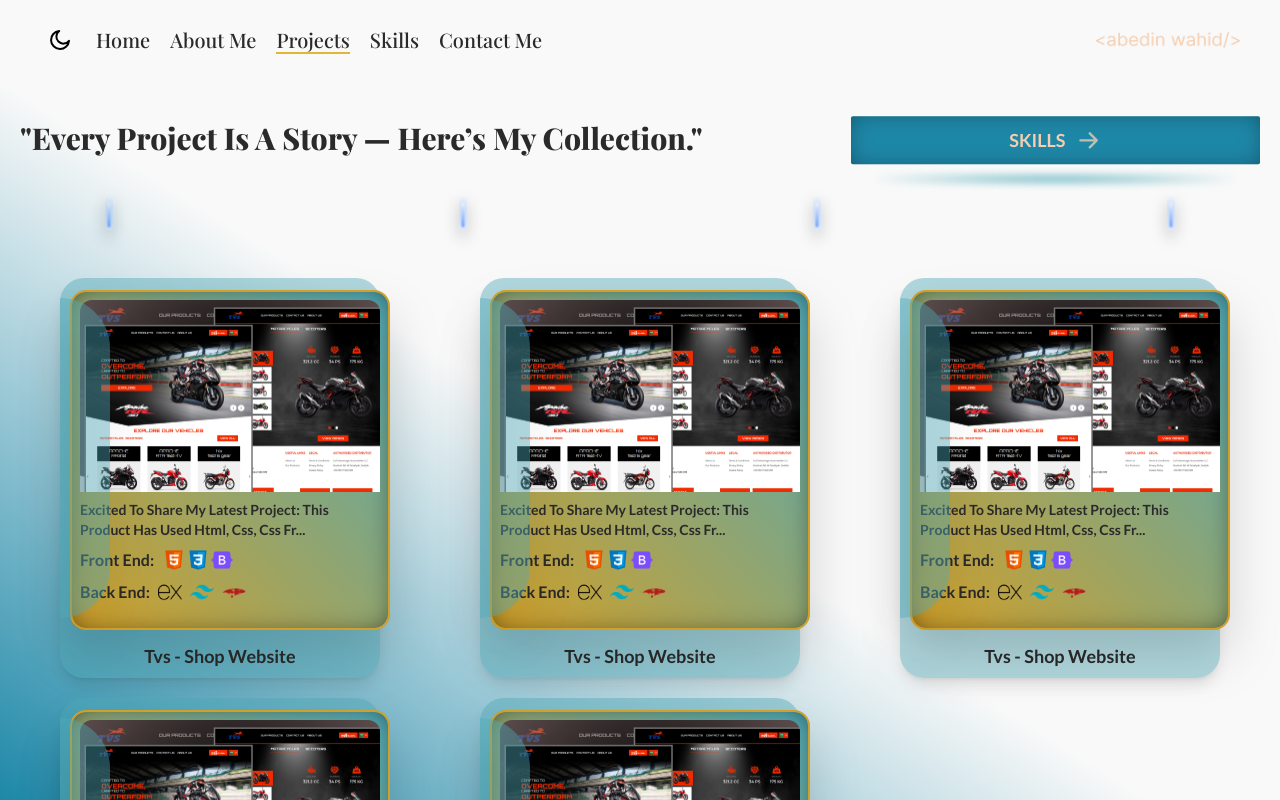
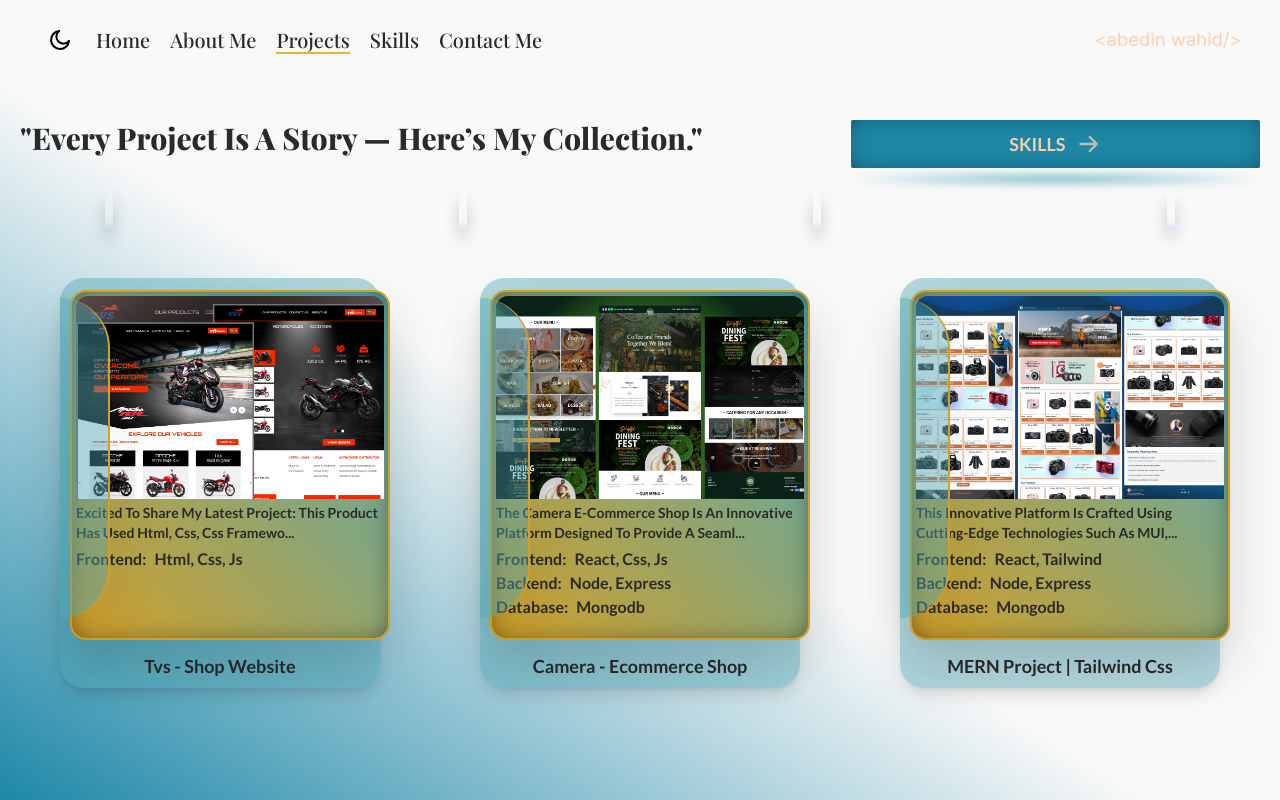
Before and after one commit to abedinwahid9/my-portfolio, a Next.js app: page /projects in a window 1280 px wide. Built offline with nearby package versions, Linux system fonts and the light colour scheme.

Commit message:
project some update

```diff
--- a/src/app/(home)/loading.tsx
+++ /dev/null
@@ -1,5 +0,0 @@
-const Loading = () => {
-  return <div>loading.........</div>;
-};
-
-export default Loading;
--- a/src/app/(home)/skills/page.tsx
+++ b/src/app/(home)/skills/page.tsx
@@ -128,10 +128,6 @@ const page = () => {
         </div>
         <div className="md:py-8 py-5 grid lg:grid-cols-4 md:grid-cols-2 grid-cols-1 gap-4">
           <CertificationCard />
-          <CertificationCard />
-          <CertificationCard />
-          <CertificationCard />
-          <CertificationCard />
         </div>
       </section>
     </div>
--- a/src/app/components/Loading.tsx
+++ b/src/app/components/Loading.tsx
@@ -1,6 +1,6 @@
 "use client";
-
 import { useEffect, useState, ReactNode } from "react";
+import { motion } from "framer-motion";
 
 interface LayoutProps {
   children: ReactNode;
@@ -12,13 +12,128 @@ const Loading = ({ children }: LayoutProps) => {
   useEffect(() => {
     const timer = setTimeout(() => {
       setIsLoading(false);
-    }, 2000); // 5 seconds
+    }, 4000); // 5 seconds
 
     return () => clearTimeout(timer);
   }, []);
 
+  const pathVariants = {
+    hidden: {
+      pathLength: 0,
+    },
+    visible: {
+      pathLength: 1,
+      transition: {
+        duration: 4,
+      },
+    },
+  };
+
   return (
-    <>{isLoading ? <p className="white">Loading......</p> : <>{children}</>}</>
+    <>
+      {isLoading ? (
+        <div className="w-full min-h-full flex justify-center items-center">
+          <svg
+            id="Layer_1"
+            data-name="Layer 1"
+            xmlns="http://www.w3.org/2000/svg"
+            viewBox="0 0 279.47 33.95"
+            className="md:w-[650px] w-72 h-44 stroke-blue-500"
+          >
+            <motion.path
+              variants={pathVariants}
+              initial="hidden"
+              animate="visible"
+              d="M39.59,164.71v8H37V180H27.91V160.62c0-3.75,1-6.66,3.07-8.74s4.93-3.11,8.63-3.11,6.22.94,7.93,2.82,2.56,4.79,2.56,8.72V180H41V160.91a5.12,5.12,0,0,0-.42-2.47,1.63,1.63,0,0,0-1.52-.7c-1.42,0-2.12,1.06-2.12,3.17v3.8Z"
+              transform="translate(-27.41 -147.31)"
+              className="fill-none stroke-current stroke-2"
+            />
+            <motion.path
+              variants={pathVariants}
+              initial="hidden"
+              animate="visible"
+              d="M62.83,149.53v18.24q0,4.44,3.19,4.44a3.17,3.17,0,0,0,2.31-.93,3,3,0,0,0,1-2.24,3.19,3.19,0,0,0-.89-2.29,2.93,2.93,0,0,0-2.19-.93,3.87,3.87,0,0,0-2.1.81v-9.2c1-.09,1.73-.13,2.23-.13a11,11,0,0,1,8.07,3.39,11.2,11.2,0,0,1,3.36,8.17,11.07,11.07,0,0,1-3.41,8.24,11.89,11.89,0,0,1-13.27,2.25,11,11,0,0,1-3.92-2.94,12.57,12.57,0,0,1-2.68-8.33V149.53Z"
+              transform="translate(-27.41 -147.31)"
+              className="fill-none stroke-current stroke-2"
+            />
+            <motion.path
+              variants={pathVariants}
+              initial="hidden"
+              animate="visible"
+              d="M103.3,170.22H90.65a6,6,0,0,1-.3-1.76,6.12,6.12,0,0,1,.41-2.19H95a2.63,2.63,0,0,0-2.79-2.48,3.06,3.06,0,0,0-2.55,1.33,5.62,5.62,0,0,0-1,3.41,5.94,5.94,0,0,0,.95,3.5,2.92,2.92,0,0,0,2.49,1.34,3.33,3.33,0,0,0,2.41-1.25l4.75,5.71a11.61,11.61,0,0,1-7.38,2.62,11.39,11.39,0,0,1-8.33-3.33,11.75,11.75,0,0,1,0-16.5A11.46,11.46,0,0,1,92,157.25a11.24,11.24,0,0,1,11.43,11.41Q103.39,169.16,103.3,170.22Z"
+              transform="translate(-27.41 -147.31)"
+              className="fill-none stroke-current stroke-2"
+            />
+            <motion.path
+              variants={pathVariants}
+              initial="hidden"
+              animate="visible"
+              d="M120.47,149.53h8.35v18.55a12.57,12.57,0,0,1-2.68,8.33,11,11,0,0,1-3.92,2.94A11.89,11.89,0,0,1,109,177.1a11,11,0,0,1-3.41-8.22,11.23,11.23,0,0,1,3.39-8.15,10.91,10.91,0,0,1,8-3.43c.5,0,1.24,0,2.24.13v9.2a3.33,3.33,0,0,0-2.06-.81,3,3,0,0,0-2.22,1,3.16,3.16,0,0,0-.92,2.29,3,3,0,0,0,1,2.22,3.18,3.18,0,0,0,2.3.93q3.21,0,3.21-4.44Z"
+              transform="translate(-27.41 -147.31)"
+              className="fill-none stroke-current stroke-2"
+            />
+            <motion.path
+              variants={pathVariants}
+              initial="hidden"
+              animate="visible"
+              d="M141.57,157.74V180h-8.35V157.74Zm-4.16-9.93a4.13,4.13,0,0,1,2.94,1.19,3.79,3.79,0,0,1,1.24,2.83,3.75,3.75,0,0,1-1.17,2.85,4.59,4.59,0,0,1-6,0,3.75,3.75,0,0,1-1.17-2.85,3.79,3.79,0,0,1,1.24-2.83A4.09,4.09,0,0,1,137.41,147.81Z"
+              transform="translate(-27.41 -147.31)"
+              className="fill-none stroke-current stroke-2"
+            />
+            <motion.path
+              variants={pathVariants}
+              initial="hidden"
+              animate="visible"
+              d="M166.32,180H158V167.43c0-1.28-.52-1.92-1.58-1.92s-1.56.64-1.56,1.92V180h-8.35V167.59a10.17,10.17,0,0,1,2.88-7.34,10,10,0,0,1,14.71.48c1.5,1.81,2.25,4.31,2.25,7.53Z"
+              transform="translate(-27.41 -147.31)"
+              className="fill-none stroke-current stroke-2"
+            />
+            <motion.path
+              variants={pathVariants}
+              initial="hidden"
+              animate="visible"
+              d="M214.88,149.53v21.94a9.31,9.31,0,0,1-2.48,6.7,8.46,8.46,0,0,1-6.41,2.59,7.93,7.93,0,0,1-7.23-4.31,10.21,10.21,0,0,1-3.3,3.32,8.81,8.81,0,0,1-4.36,1,7.76,7.76,0,0,1-6.29-2.59c-1.46-1.73-2.19-4.21-2.19-7.46V149.53h9.06v19.82a5,5,0,0,0,.24,1.94.94.94,0,0,0,1,.47c.89,0,1.34-.75,1.34-2.25v-20h9.06v19.82a4.81,4.81,0,0,0,.25,1.92,1,1,0,0,0,1,.49c.89,0,1.33-.8,1.33-2.41V149.53Z"
+              transform="translate(-27.41 -147.31)"
+              className="fill-none stroke-current stroke-2"
+            />
+            <motion.path
+              variants={pathVariants}
+              initial="hidden"
+              animate="visible"
+              d="M232.11,171.65v8.64a10.89,10.89,0,0,1-1.87.18,11.48,11.48,0,0,1-8.38-3.3,11.64,11.64,0,0,1,8.26-19.87q5.41,0,8.52,3.16c2.08,2.1,3.12,5,3.12,8.62V180h-8.35V169.69a4.33,4.33,0,0,0-.86-2.82,2.85,2.85,0,0,0-2.31-1.05,3.28,3.28,0,0,0-3.24,3.24,3.15,3.15,0,0,0,.87,2.28,3,3,0,0,0,2.21.89A3.74,3.74,0,0,0,232.11,171.65Z"
+              transform="translate(-27.41 -147.31)"
+              className="fill-none stroke-current stroke-2"
+            />
+            <motion.path
+              variants={pathVariants}
+              initial="hidden"
+              animate="visible"
+              d="M255,149.53v9.31a7.19,7.19,0,0,1,4.24-1.54,6.2,6.2,0,0,1,5.1,2.32,9.65,9.65,0,0,1,1.89,6.27V180h-8.35V168.24a4.08,4.08,0,0,0-.3-1.92,1.26,1.26,0,0,0-1.17-.5c-.94,0-1.41.7-1.41,2.08V180h-8.35V149.53Z"
+              transform="translate(-27.41 -147.31)"
+              className="fill-none stroke-current stroke-2"
+            />
+            <motion.path
+              variants={pathVariants}
+              initial="hidden"
+              animate="visible"
+              d="M279.42,157.74V180h-8.35V157.74Zm-4.16-9.93A4.13,4.13,0,0,1,278.2,149a3.79,3.79,0,0,1,1.24,2.83,3.75,3.75,0,0,1-1.17,2.85,4.59,4.59,0,0,1-6,0,3.75,3.75,0,0,1-1.17-2.85,3.79,3.79,0,0,1,1.24-2.83A4.09,4.09,0,0,1,275.26,147.81Z"
+              transform="translate(-27.41 -147.31)"
+              className="fill-none stroke-current stroke-2"
+            />
+            <motion.path
+              variants={pathVariants}
+              initial="hidden"
+              animate="visible"
+              d="M298,149.53h8.34v18.55a12.62,12.62,0,0,1-2.67,8.33,11.1,11.1,0,0,1-3.92,2.94,11.89,11.89,0,0,1-13.27-2.25,11,11,0,0,1-3.42-8.22,11.23,11.23,0,0,1,3.39-8.15,10.91,10.91,0,0,1,8-3.43c.49,0,1.23,0,2.23.13v9.2a3.31,3.31,0,0,0-2.05-.81,3,3,0,0,0-2.22,1,3.17,3.17,0,0,0-.93,2.29,3,3,0,0,0,1,2.22,3.19,3.19,0,0,0,2.3.93c2.14,0,3.22-1.48,3.22-4.44Z"
+              transform="translate(-27.41 -147.31)"
+              className="fill-none stroke-current stroke-2"
+            />
+          </svg>
+        </div>
+      ) : (
+        <>{children}</>
+      )}
+    </>
   );
 };
 
--- a/src/app/components/project/Project.tsx
+++ b/src/app/components/project/Project.tsx
@@ -3,8 +3,48 @@ import AnimeDivider from "../share/AnimeDivider";
 import ProjectCard from "../share/ProjectCard";
 import Title from "../share/Title";
 import ArrowSvgAni from "../svg/ArrowSvgAni";
+import demo from "@/assets/demo.png";
+import demo1 from "@/assets/demo1.png";
+import demo2 from "@/assets/demo2.png";
 
 const Project = () => {
+  const projects = [
+    {
+      id: 1,
+      title: "tvs - shop website",
+      image: [demo],
+      description:
+        "Excited to share my latest project: This product has used Html, Css, Css framework Tailwind css, Vanilla javascript. This website fully responsive tablet and mobile screen",
+      skill: {
+        frontend: ["html", "css", "js"],
+      },
+    },
+    {
+      id: 2,
+      title: "Camera - Ecommerce shop",
+      image: [demo1],
+      description:
+        "The Camera E-commerce Shop is an innovative platform designed to provide a seamless experience for buyers, sellers, and administrators. This feature-rich e-commerce solution specializes in cameras and accessories, ensuring efficiency and scalability.",
+      skill: {
+        frontend: ["react", "css", "js"],
+        backend: ["node", "express"],
+        database: ["mongodb"],
+      },
+    },
+    {
+      id: 3,
+      title: "MERN project | Tailwind Css",
+      image: [demo2],
+      description:
+        "This innovative platform is crafted using cutting-edge technologies such as MUI, React, Node.js, Express, and MongoDB. Our goal is to provide a seamless and user-friendly experience for individuals seeking their dream homes.",
+      skill: {
+        frontend: ["react", "tailwind"],
+        backend: ["node", "express"],
+        database: ["mongodb"],
+      },
+    },
+  ];
+
   return (
     <div className=" py-10 md:px-5 px-3">
       <div className="flex md:flex-row flex-col gap-3">
@@ -31,11 +71,13 @@ const Project = () => {
         <AnimeDivider />
       </div>
       <div className="grid lg:grid-cols-3 md:grid-cols-2 grid-cols-1 gap-5 justify-center items-center py-10 place-items-center">
-        <ProjectCard />
-        <ProjectCard />
-        <ProjectCard />
-        <ProjectCard />
-        <ProjectCard />
+        {projects?.map((project) => {
+          return (
+            <div key={project.id}>
+              <ProjectCard project={project} />
+            </div>
+          );
+        })}
       </div>
     </div>
   );
--- a/src/app/components/share/ProjectCard.tsx
+++ b/src/app/components/share/ProjectCard.tsx
@@ -1,26 +1,28 @@
 "use client";
 import { motion } from "framer-motion";
-import Image from "next/image";
+import Image, { StaticImageData } from "next/image";
 import React, { useState } from "react";
-import demo from "@/assets/demo.png";
-import html from "../../../../public/icons/icons8-html-480.png";
-import css from "../../../../public/icons/icons8-css3-480.png";
-import bootstrap from "../../../../public/icons/icons8-bootstrap-480.png";
-import express from "../../../../public/icons/icons8-express-js-500.png";
-import tailwind from "../../../../public/icons/icons8-tailwindcss-480.png";
-import mongoose from "../../../../public/icons/icons8-mongoose-480.png";
 
-const ProjectCard: React.FC = () => {
+// Define the PROJECTCARD interface
+interface PROJECTCARD {
+  id: number;
+  title: string;
+  image: StaticImageData[]; // Array of images
+  description: string;
+  skill: {
+    frontend?: string[];
+    backend?: string[];
+    database?: string[];
+  }; // Changed from array to single object
+}
+
+// Define the ProjectCard component with correct props
+const ProjectCard: React.FC<{ project: PROJECTCARD }> = ({ project }) => {
   const [hover, setHover] = useState<boolean>(false);
 
-  const description: string = `   Excited to share my latest project: This product has used Html, Css,
-            Css framework Tailwind css, Vanilla javascript. This website fully
-            responsive tablet and mobile screen`;
-
   const cardVariants = {
-    // default: { x: 10, zIndex: 1 },
     start: {
-      x: [10, 52, 10], // Moves right on hover
+      x: [10, 50, 10], // Moves right on hover
       transition: {
         duration: 1,
         ease: "easeIn",
@@ -39,94 +41,56 @@ const ProjectCard: React.FC = () => {
 
   return (
     <motion.div
-      onHoverStart={() => {
-        setHover(true);
-      }}
-      onHoverEnd={() => {
-        setHover(false);
-      }}
-      className="w-[320px] h-[400px]   rounded-3xl bg-[#50aab86e] relative z-0 shadow-lg "
+      onHoverStart={() => setHover(true)}
+      onHoverEnd={() => setHover(false)}
+      className="w-[320px] h-[410px] rounded-3xl bg-[#50aab86e] relative z-0 shadow-lg"
     >
       {/* Card right bar */}
-      <div className="md:w-[50px] h-[320px] w-[40px]  bg-[#50aab86e] absolute top-5 left-0 z-40 rounded-r-full drop-shadow-2xl"></div>
-      {/* main card */}
+      <div className="md:w-[50px] h-[320px] w-[40px] bg-[#50aab86e] absolute top-5 left-0 z-40 border-dr-link border-r-2 rounded-r-full drop-shadow-2xl"></div>
+
+      {/* Main Card */}
       <motion.div
         variants={cardVariants}
-        // initial="default"
         animate={hover ? "start" : "animate"}
-        className=" h-[340px] w-[320px]
-     bg-gradient-to-bl from-lg-button to-dr-link  backdrop-blur-3xl
- border-dr-link border-2
- absolute p-2 top-3  rounded-2xl drop-shadow-2xl shadow-[inset_0px_0px_32px_-15px_rgba(0,_0,_0,_5)]"
+        className="h-[350px] w-[320px] bg-gradient-to-bl from-lg-button to-dr-link backdrop-blur-3xl border-dr-link border-2 absolute p-1 top-3 rounded-2xl drop-shadow-2xl shadow-[inset_0px_0px_32px_-15px_rgba(0,_0,_0,_5)]"
       >
-        <Image
-          className="w-full h-3/5 object-cover  rounded-t-xl overflow-hidden"
-          src={demo}
-          alt="demo"
-          width={0}
-          height={0}
-        />
-        <div className="pt-2 flex flex-col gap-2">
+        {/* Project Image */}
+        {project.image.length > 0 && (
+          <Image
+            className="w-full h-3/5 object-cover rounded-t-xl overflow-hidden"
+            src={project.image[0]} // Use first image dynamically
+            alt={project.title}
+            width={0}
+            height={0}
+            sizes="100vw"
+          />
+        )}
+
+        {/* Project Description */}
+        <div className="pt-1 flex flex-col">
           <p className="text-dr-text font-semibold text-sm capitalize">
-            {description?.slice(0, 90)}...
+            {project.description.slice(0, 80)}...
           </p>
-          <p className="text-dr-text font-bold text-base capitalize flex items-center gap-2">
-            <span>front end:</span>{" "}
-            <div className="flex">
-              <Image
-                className="w-6 h-6"
-                src={html}
-                alt="html"
-                width={0}
-                height={0}
-              />
-              <Image
-                className="w-6 h-6"
-                src={css}
-                alt="html"
-                width={0}
-                height={0}
-              />
-              <Image
-                className="w-6 h-6"
-                src={bootstrap}
-                alt="html"
-                width={0}
-                height={0}
-              />
-            </div>
-          </p>
-          <p className="text-dr-text font-bold text-base capitalize flex items-center gap-2">
-            <span>back end:</span>
-            <div className="flex gap-2">
-              <Image
-                className="w-6 h-6"
-                src={express}
-                alt="html"
-                width={0}
-                height={0}
-              />
-              <Image
-                className="w-6 h-6"
-                src={tailwind}
-                alt="html"
-                width={0}
-                height={0}
-              />
-              <Image
-                className="w-6 h-6"
-                src={mongoose}
-                alt="html"
-                width={0}
-                height={0}
-              />
-            </div>
-          </p>
+
+          {/* Dynamic Skill Rendering */}
+          <div className="py-1">
+            {Object.entries(project.skill).map(([key, skills], index) => (
+              <p
+                key={index}
+                className="text-dr-text font-bold text-base capitalize flex items-center gap-2 "
+              >
+                <span>{key}:</span>
+                <span className="flex gap-2">{skills?.join(", ")}</span>
+              </p>
+            ))}
+          </div>
         </div>
       </motion.div>
+
+      {/* Project Title */}
       <div className="w-full h-full flex justify-center items-end">
         <h2 className="text-dr-text font-bold text-lg pb-2 capitalize dark:text-lg-text">
-          tvs - shop website
+          {project.title}
         </h2>
       </div>
     </motion.div>
```
Also changed, not shown: src/assets/demo1.png (added), src/assets/demo2.png (added).
